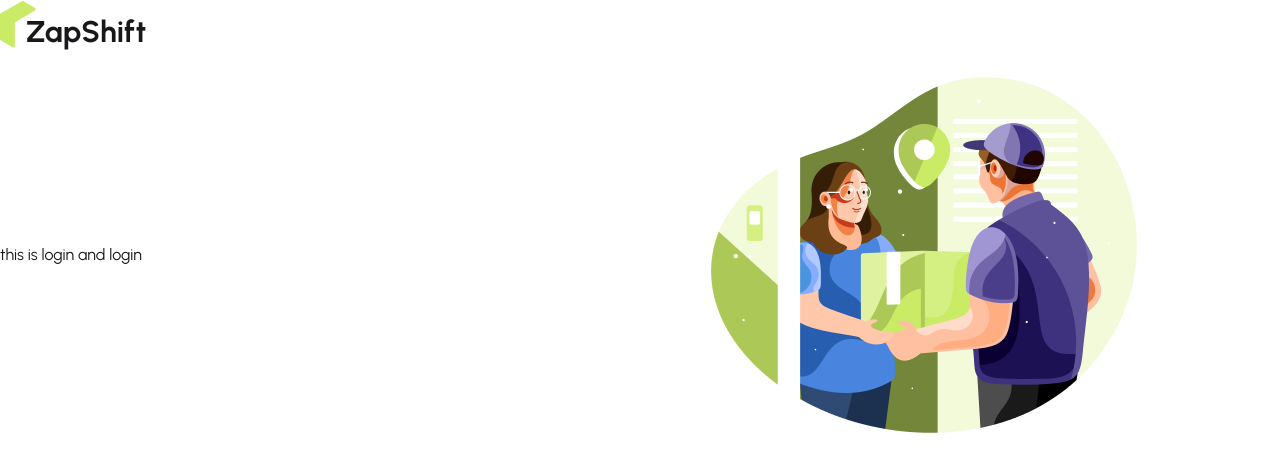
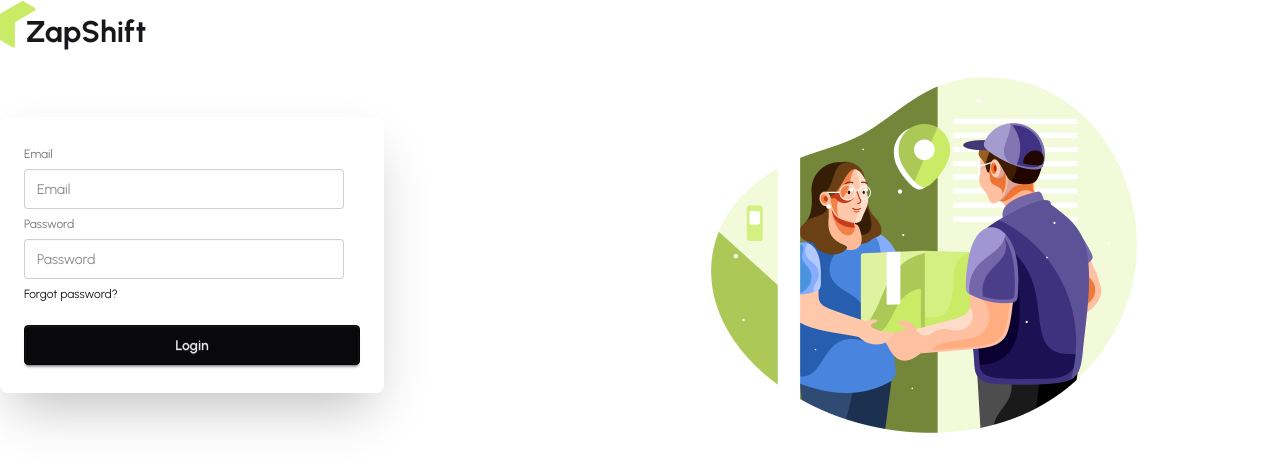
Before and after one commit to himel2535/zap-shift-client, a React (Vite) app: page /login in a window 1280 px wide. Shown: the top 472 px of the page. Built offline with nearby package versions, Linux system fonts and the light colour scheme; no server answers.

Commit message:
create login page and use custom hook

```diff
--- a/src/pages/auth/Login/Login.jsx
+++ b/src/pages/auth/Login/Login.jsx
@@ -1,11 +1,75 @@
-import React from 'react';
+import React from "react";
+import { useForm } from "react-hook-form";
+import useAuth from "../../../hooks/useAuth";
 
 const Login = () => {
-    return (
-        <div>
-            this is login and login
-        </div>
-    );
+  const {
+    register,
+    handleSubmit,
+    formState: { errors },
+  } = useForm();
+
+  const { signInUser } = useAuth();
+
+  const handleSignIn = (data) => {
+
+    signInUser(data.email, data.password)
+      .then((result) => {
+        console.log(result.user);
+      })
+      .catch((err) => {
+        console.log(err);
+      });
+  };
+
+  return (
+    <div className="card bg-base-100 w-full max-w-sm shrink-0 shadow-2xl">
+      <form onSubmit={handleSubmit(handleSignIn)} className="card-body">
+        <fieldset className="fieldset">
+          {/* ---Email--- */}
+          <label className="label">Email</label>
+          <input
+            {...register("email", {
+              required: true,
+            })}
+            type="email"
+            className="input"
+            placeholder="Email"
+          />
+
+          {errors.email?.type === "required" && (
+            <p className="text-red-500">Email is required</p>
+          )}
+
+          {/* ---Password--- */}
+          <label className="label">Password</label>
+          <input
+            {...register("password", {
+              required: true,
+              pattern:
+                /^(?=.*[a-z])(?=.*[A-Z])(?=.*\d)(?=.*[^A-Za-z0-9]).{8,}$/,
+            })}
+            type="password"
+            className="input"
+            placeholder="Password"
+          />
+          {errors.password?.type === "required" && (
+            <p className="text-red-500">Password is required</p>
+          )}
+          {errors.password?.type === "pattern" && (
+            <p className="text-red-500">
+              Password must have at least one uppercase,at least one lowercase,
+              at least one digit and at least one special character
+            </p>
+          )}
+          <div>
+            <a className="link link-hover">Forgot password?</a>
+          </div>
+          <button className="btn btn-neutral mt-4">Login</button>
+        </fieldset>
+      </form>
+    </div>
+  );
 };
 
 export default Login;
```
